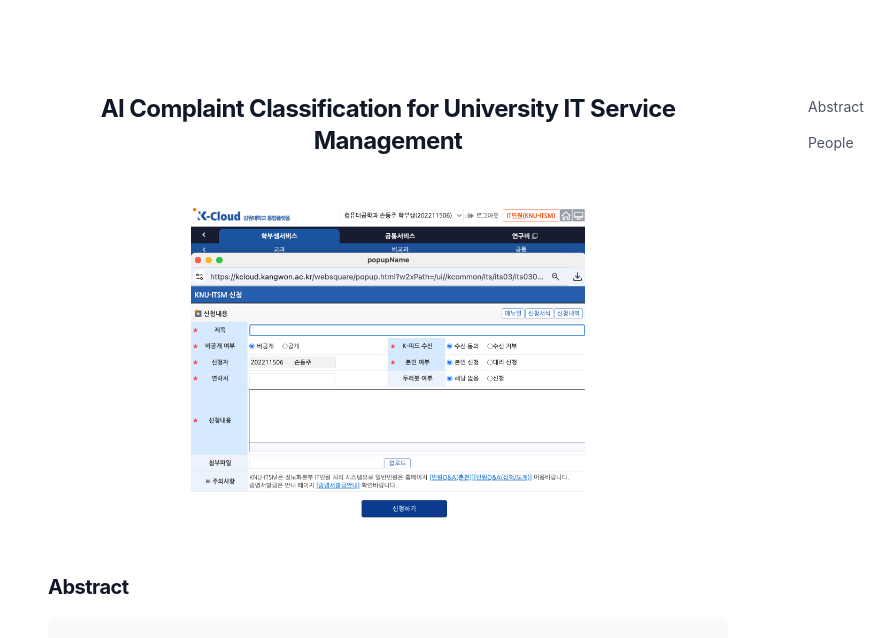
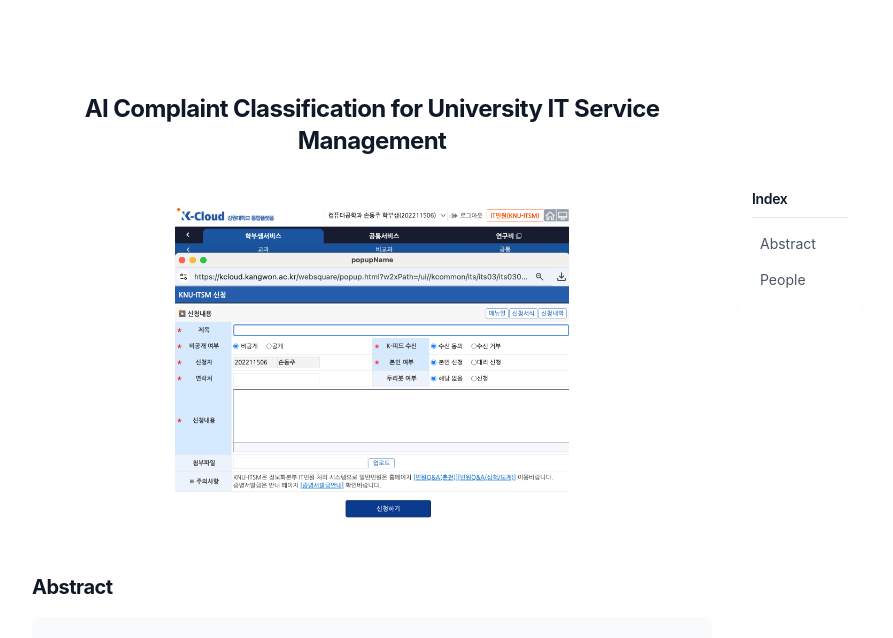
Before and after one commit to djson98/HAI-lab-KNU.github.io, a Gatsby site: page /ai-complaint-classification/ in a window 1280 px wide. Shown: the part 83-721 px from the top of the page, without its empty margins (192-1085 px from the left). Built offline with nearby package versions, Linux system fonts and the light colour scheme; Gatsby itself is replaced by a stand-in of ours.

Commit message:
feat: 스티키 인덱스 구현 및 레이아웃 개선
- 블로그 포스트에 오른쪽 스티키 인덱스 추가
- 스티키 포지셔닝 문제 해결 (top-24 클래스 제거)
- Index 제목으로 변경 및 테두리 제거
- 본문 너비 확장 (max-w-7xl)
- 인덱스 크기 최적화 (w-32)
- 패딩 조정으로 레이아웃 개선

```diff
--- a/content/blog/interrupting-for-microlearning/index.md
+++ b/content/blog/interrupting-for-microlearning/index.md
@@ -25,6 +25,6 @@ people:
     affiliation: "Kangwon National University"
     photo: "/images/members/aukkim.jpeg"
     homepage: "https://kimauk.github.io/"
-tags: ["Smart Speaker", "Interruptibility"]
+tags: ["Proactive System", "Interruptibility"]
 
 ---
--- a/src/components/layout.tsx
+++ b/src/components/layout.tsx
@@ -51,7 +51,7 @@ const Layout = ({ activeLink = "Projects", children }: LayoutProps) => {
   `);
 
   return (
-    <div className="min-h-screen bg-white overflow-x-hidden">
+    <div className="min-h-screen bg-white">
               {/* Navbar */}
         <nav className="fixed top-0 left-0 right-0 z-50 bg-white/95 backdrop-blur-sm shadow-sm border-b border-gray-200/50 transition-all duration-300" role="navigation" aria-label="Main navigation">
           <div className="max-w-4xl mx-auto flex justify-between items-center px-4 md:px-6 py-2 md:py-4">
--- a/src/styles/global.css
+++ b/src/styles/global.css
@@ -5,11 +5,9 @@
 @layer base {
   html {
     font-family: 'Inter', 'Noto Sans KR', system-ui, sans-serif;
-    overflow-x: hidden;
   }
 
   body {
-    overflow-x: hidden;
   }
 
   h1, h2, h3, h4, h5, h6 {
@@ -50,6 +48,66 @@
   }
 }
 
+/* 스티키 포지셔닝 강화 */
+@layer utilities {
+  .sticky {
+    position: sticky !important;
+  }
+
+  .sticky[style*="position: sticky"] {
+    position: sticky !important;
+  }
+}
+
+/* 스티키 인덱스 전용 스타일 */
+.sticky-index {
+  position: sticky;
+  will-change: transform;
+  transform: translateZ(0);
+  /* top 값은 JavaScript에서 인라인 스타일로 제어 */
+}
+
+.sticky-index[style*="position: sticky"] {
+  position: sticky !important;
+}
+
+/* 스티키 컨테이너 강화 */
+.sticky-container {
+  position: relative !important;
+  min-height: 100vh !important;
+  align-self: flex-start !important;
+}
+
+/* 스티키 포지셔닝 최종 강화 */
+@layer utilities {
+  .sticky {
+    position: sticky !important;
+  }
+
+  .sticky[style*="position: sticky"] {
+    position: sticky !important;
+  }
+
+  .self-start {
+    align-self: flex-start !important;
+  }
+}
+
+/* 스티키 포지셔닝 강화 */
+@layer utilities {
+  .sticky {
+    position: sticky !important;
+  }
+
+  .sticky[style*="position: sticky"] {
+    position: sticky !important;
+  }
+
+  .self-start {
+    align-self: flex-start !important;
+  }
+}
+
 /* 깔끔한 네비게이션 스타일 */
 @layer utilities {
   .sticky {
@@ -58,6 +116,14 @@
 
   .top-0 {
     top: 0 !important;
+  }
+
+  .top-24 {
+    top: 6rem !important;
+  }
+
+  .z-30 {
+    z-index: 30 !important;
   }
 
   .z-50 {
--- a/src/templates/blog-post.js
+++ b/src/templates/blog-post.js
@@ -14,9 +14,10 @@ const BlogPostTemplate = ({
 
   return (
     <Layout location={location} title={siteTitle}>
-      <div className="flex max-w-7xl mx-auto px-4 md:px-6 py-8">
+      <div className="relative max-w-7xl mx-auto px-1 md:px-2 py-8">
+        <div className="flex">
                   {/* 메인 콘텐츠 */}
-        <article className="flex-1 max-w-4xl">
+        <article className="flex-1 max-w-7xl">
         {/* 제목 섹션 */}
         <header className="text-center mb-12">
           <h1 className="text-2xl font-bold text-gray-900 mb-4">
@@ -276,14 +277,26 @@ const BlogPostTemplate = ({
 
         </article>
 
-        {/* 오른쪽 떠다니는 인덱스 */}
-        <div className="hidden lg:block w-10 ml-20 flex-shrink-0" style={{ position: 'relative' }}>
-          <div className="sticky top-8 space-y-4 z-20" style={{ position: 'sticky', top: '2rem' }}>
+        {/* 오른쪽 스티키 인덱스 */}
+        <div className="hidden lg:block w-32 ml-6 flex-shrink-0" style={{ position: 'relative', minHeight: '200vh' }}>
+          <div
+            className="sticky-index sticky space-y-3 z-30"
+            style={{
+              position: 'sticky',
+              top: '16rem',
+              maxHeight: 'calc(100vh - 8rem)',
+              overflowY: 'auto'
+            }}
+          >
+            <div className="bg-white/80 backdrop-blur-sm rounded-lg p-4 shadow-sm">
+              <h4 className="text-sm font-semibold text-gray-900 mb-3 pb-2 border-b border-gray-200">
+                Index
+              </h4>
               <nav className="space-y-2">
                 {post.frontmatter.description && (
                   <a
                     href="#abstract"
-                  className="block text-sm text-gray-600 hover:text-blue-600 transition-colors duration-200 py-1"
+                    className="block text-sm text-gray-600 hover:text-blue-600 transition-colors duration-200 py-1 px-2 rounded hover:bg-blue-50"
                   >
                     Abstract
                   </a>
@@ -291,7 +304,7 @@ const BlogPostTemplate = ({
                 {post.frontmatter.publications && post.frontmatter.publications.length > 0 && (
                   <a
                     href="#publications"
-                  className="block text-sm text-gray-600 hover:text-blue-600 transition-colors duration-200 py-1"
+                    className="block text-sm text-gray-600 hover:text-blue-600 transition-colors duration-200 py-1 px-2 rounded hover:bg-blue-50"
                   >
                     Publications
                   </a>
@@ -299,7 +312,7 @@ const BlogPostTemplate = ({
                 {post.frontmatter.datasets && post.frontmatter.datasets.length > 0 && (
                   <a
                     href="#datasets"
-                  className="block text-sm text-gray-600 hover:text-blue-600 transition-colors duration-200 py-1"
+                    className="block text-sm text-gray-600 hover:text-blue-600 transition-colors duration-200 py-1 px-2 rounded hover:bg-blue-50"
                   >
                     Datasets
                   </a>
@@ -307,7 +320,7 @@ const BlogPostTemplate = ({
                 {post.frontmatter.sourcecode && post.frontmatter.sourcecode.length > 0 && (
                   <a
                     href="#sourcecode"
-                  className="block text-sm text-gray-600 hover:text-blue-600 transition-colors duration-200 py-1"
+                    className="block text-sm text-gray-600 hover:text-blue-600 transition-colors duration-200 py-1 px-2 rounded hover:bg-blue-50"
                   >
                     Source Code
                   </a>
@@ -315,12 +328,14 @@ const BlogPostTemplate = ({
                 {post.frontmatter.people && post.frontmatter.people.length > 0 && (
                   <a
                     href="#people"
-                  className="block text-sm text-gray-600 hover:text-blue-600 transition-colors duration-200 py-1"
+                    className="block text-sm text-gray-600 hover:text-blue-600 transition-colors duration-200 py-1 px-2 rounded hover:bg-blue-50"
                   >
                     People
                   </a>
                 )}
               </nav>
+            </div>
+          </div>
         </div>
         </div>
       </div>
```
Lines whose indentation alone changed are shown as unchanged.
